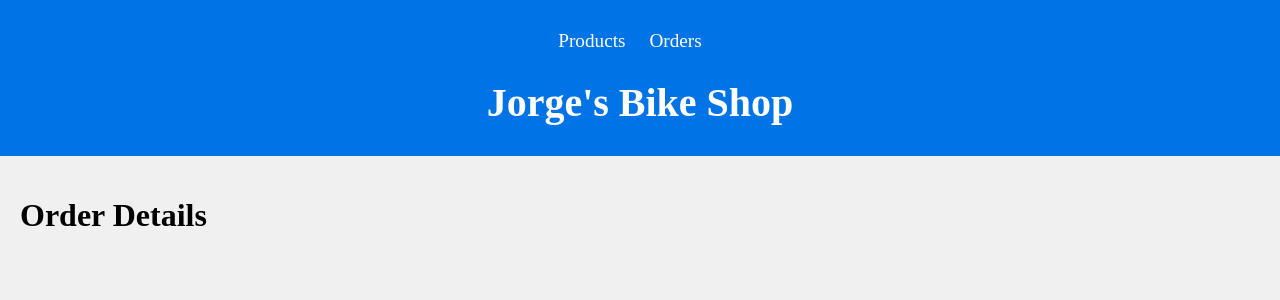
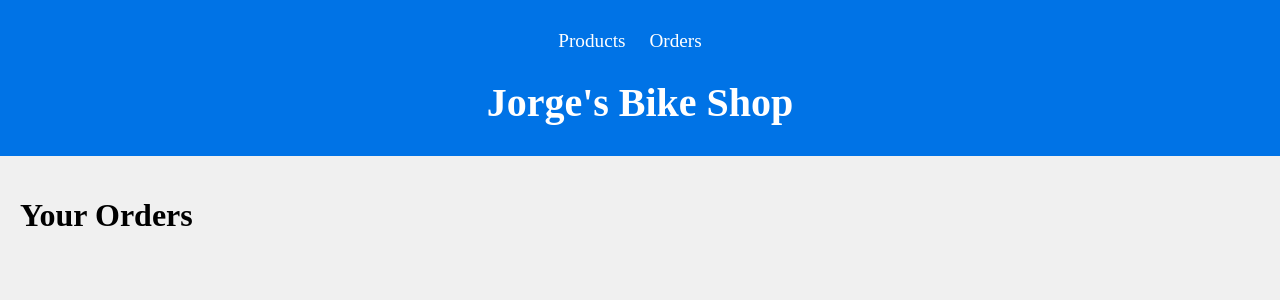
Before and after one commit to JorgeRSLC/bu_602_final_project, a Node server app: page /orders-view in a window 1280 px wide. Shown: the top 300 px of the page. Run offline with Node 20, Linux system fonts and the light colour scheme; data that the repository does not hold is empty; some libraries are stand-ins or nearby versions.

Commit message:
Fix routes on main.handlebars

```diff
--- a/views/layouts/main.handlebars
+++ b/views/layouts/main.handlebars
@@ -13,7 +13,7 @@
         <nav>
             <ul>
                 <li><a href="/products">Products</a></li>
-                <li><a href="/orders">Orders</a></li>
+                <li><a href="/orders-view">Orders</a></li>
             </ul>
         </nav>
         <h1>Jorge's Bike Shop</h1>
--- a/views/ordersView.handlebars
+++ b/views/ordersView.handlebars
@@ -7,7 +7,7 @@
 
 </head>
 <body>
-    <h1>Order Details</h1>
+    <h1>Your Orders</h1>
     {{#each orderDetails}}
         <div class="order-block">
             <h2>Order ID: {{this.orderID}}</h2>
```
